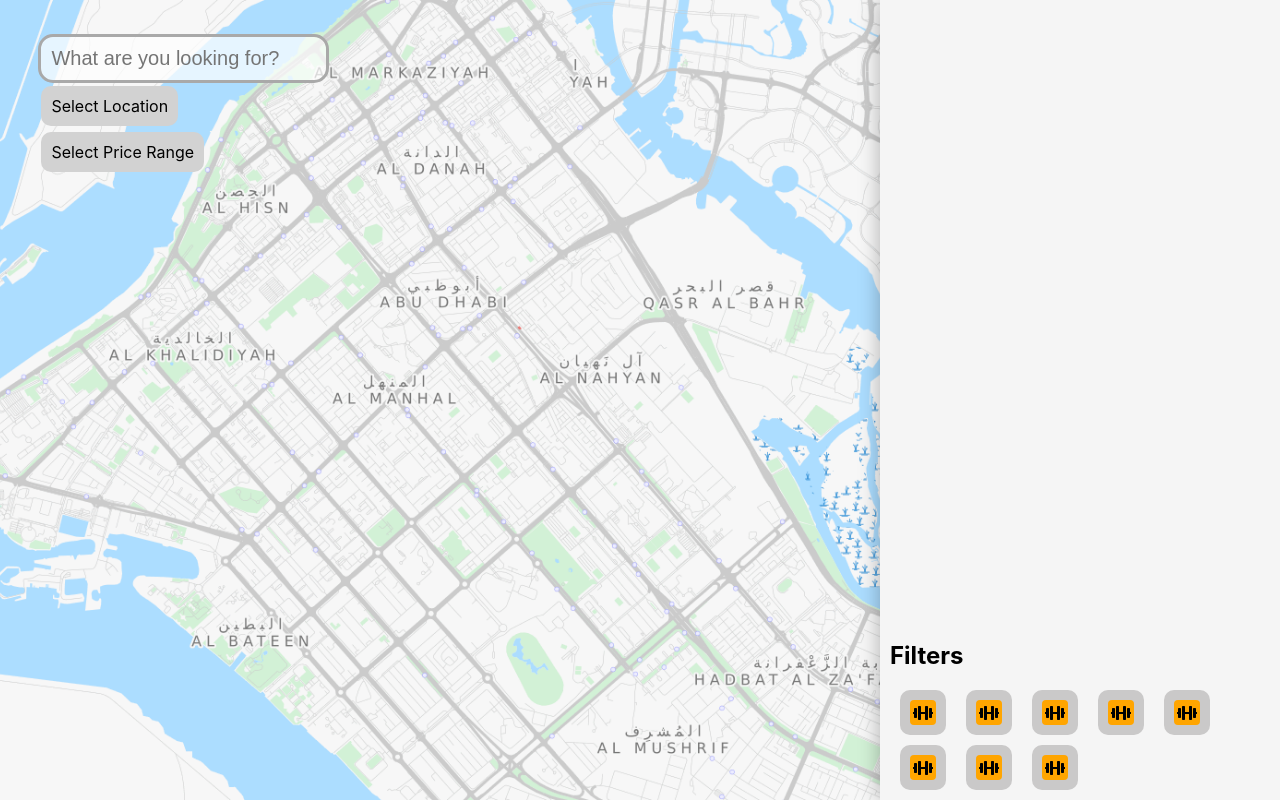
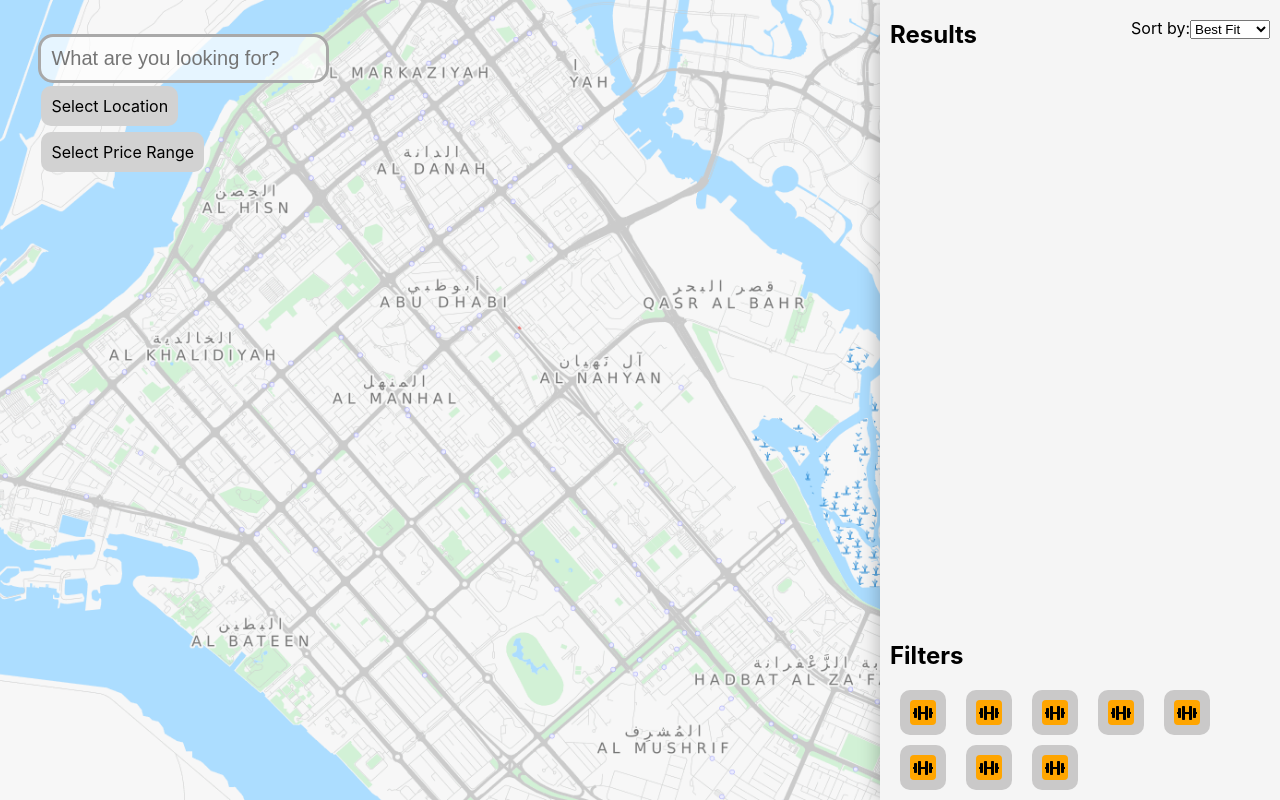
Before and after one commit to emilgoldsmith/GoodLiving, a React (Create React App) app in the folder app/: page / in a window 1280 px wide. Built offline with nearby package versions, Linux system fonts and the light colour scheme.

Commit message:
Add properties results header

```diff
--- a/app/src/App.js
+++ b/app/src/App.js
@@ -34,6 +34,8 @@ const Filter = ({ iconType }) => {
   );
 };
 
+const PropertyResult = ({ previewUrl, title, subtitle, attributes }) => <div />;
+
 class App extends Component {
   render() {
     let x = 0;
@@ -52,7 +54,21 @@ class App extends Component {
           </div>
         </div>
         <div className={styles.sidebarContainer}>
-          <div className={styles.propertiesContainer} />
+          <div className={styles.propertiesContainer}>
+            <div className={styles.propertiesHeaderContainer}>
+              <h2>Results</h2>
+              <div className={styles.sortContainer}>
+                Sort by:
+                <select>
+                  <option value="best fit">Best Fit</option>
+                  <option value="cheapest">Cheapest</option>
+                </select>
+              </div>
+            </div>
+            {new Array(8).fill(0).map(_i => (
+              <PropertyResult iconType="gym" key={x++} />
+            ))}
+          </div>
           <div className={styles.filterSection}>
             <h2>Filters</h2>
             <div className={styles.filtersContainer}>
--- a/app/src/App.module.scss
+++ b/app/src/App.module.scss
@@ -29,6 +29,14 @@
 
 .propertiesContainer {
   flex-grow: 1;
+
+  .propertiesHeaderContainer {
+    display: flex;
+    justify-content: space-between;
+    .sortContainer * {
+      margin-top: 20px;
+    }
+  }
 }
 
 .topContainer {
```
